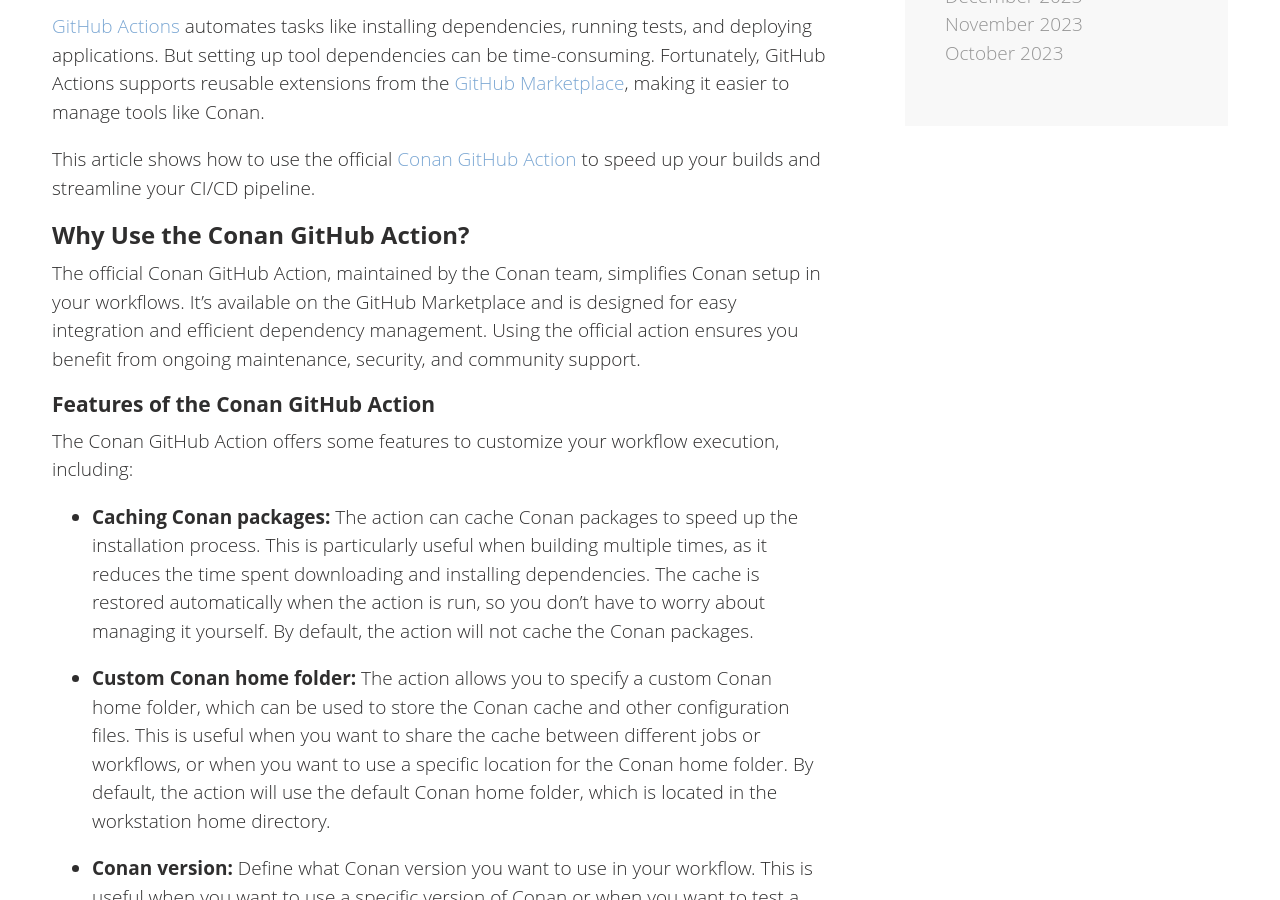
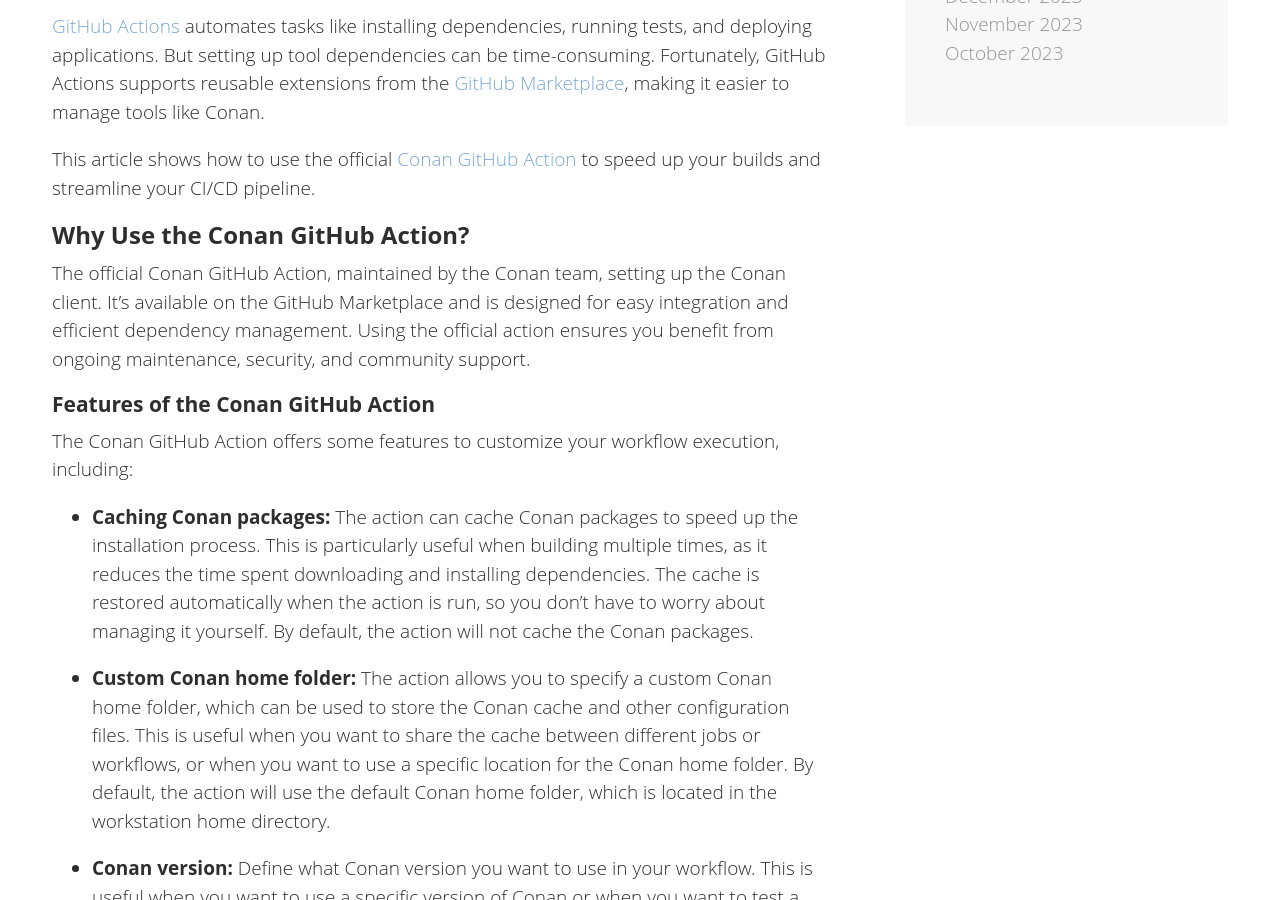
Before and after one commit to conan-io/conan-io.github.io, a Jekyll site: the page built from _posts/2025-04-21-Conan-Github-Action.markdown, in a window 1280 px wide and 900 px high, scrolled down 514 px. Built offline with Jekyll 4.4.1, drawn with Linux system fonts in a browser that asks for light colours; comment, search, counter and statistics services are not loaded.

Commit message:
Simplify description
Signed-off-by: Uilian Ries <uilianries@gmail.com>

```diff
--- a/_posts/2025-04-21-Conan-Github-Action.markdown
+++ b/_posts/2025-04-21-Conan-Github-Action.markdown
@@ -15,7 +15,7 @@ This article shows how to use the official [Conan GitHub Action](https://github.
 
 ## Why Use the Conan GitHub Action?
 
-The official Conan GitHub Action, maintained by the Conan team, simplifies Conan setup in your workflows. It’s available on the GitHub Marketplace and is designed for easy integration and efficient dependency management. Using the official action ensures you benefit from ongoing maintenance, security, and community support.
+The official Conan GitHub Action, maintained by the Conan team, setting up the Conan client. It’s available on the GitHub Marketplace and is designed for easy integration and efficient dependency management. Using the official action ensures you benefit from ongoing maintenance, security, and community support.
 
 ### Features of the Conan GitHub Action
 
```
